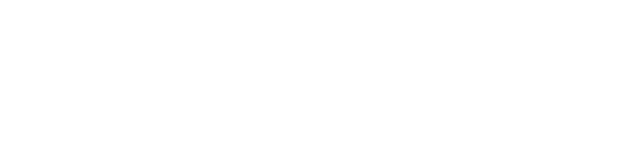
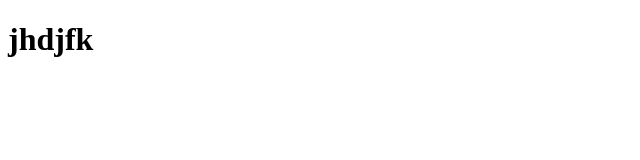
Before and after one commit to sumeshcomorins/comorins, a plain HTML site: page test.html in a window 1280 px wide. Shown: the whole page, without its empty margins (0-640 px from the left). Drawn offline with Linux system fonts and the light colour scheme.

Commit message:
add h1 tag for body

```diff
--- a/test.html
+++ b/test.html
@@ -7,6 +7,6 @@
     <title>Document</title>
 </head>
 <body>
-
+    <h1>jhdjfk</h1>
 </body>
 </html>
```
